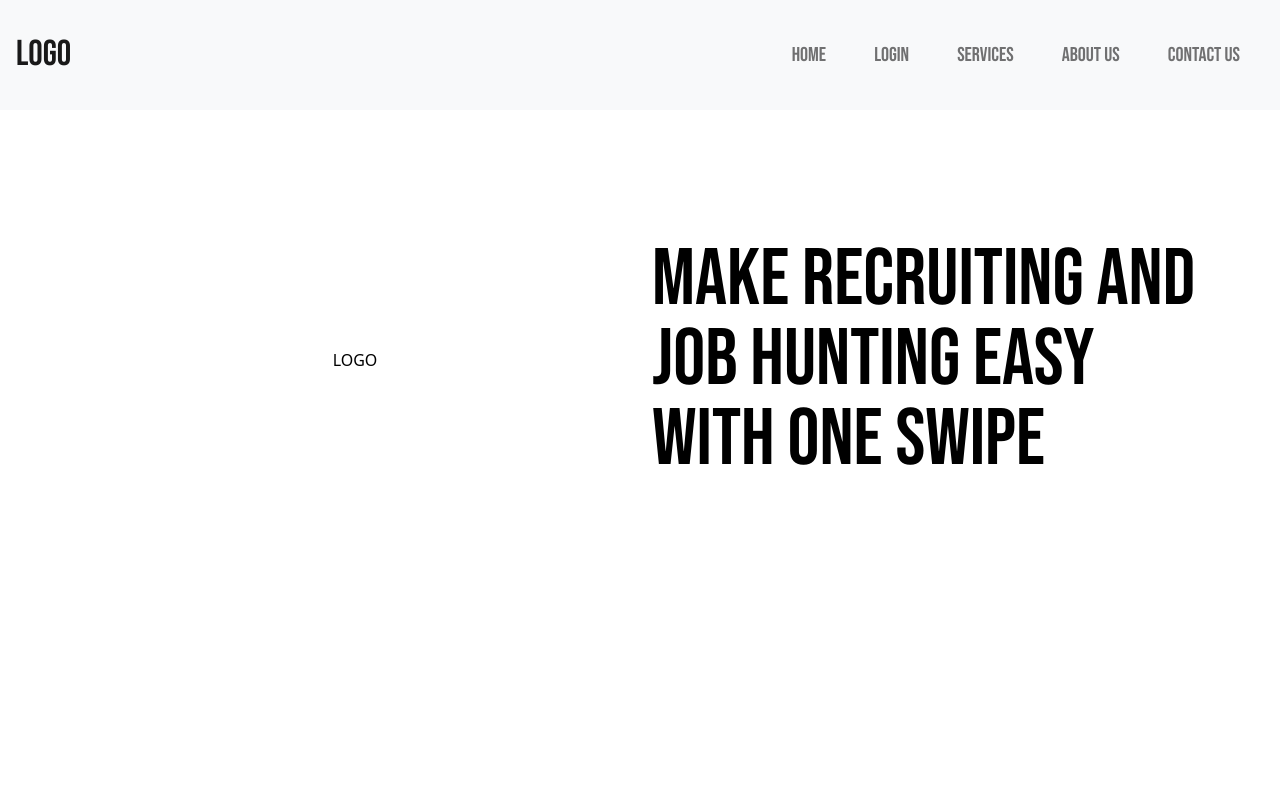
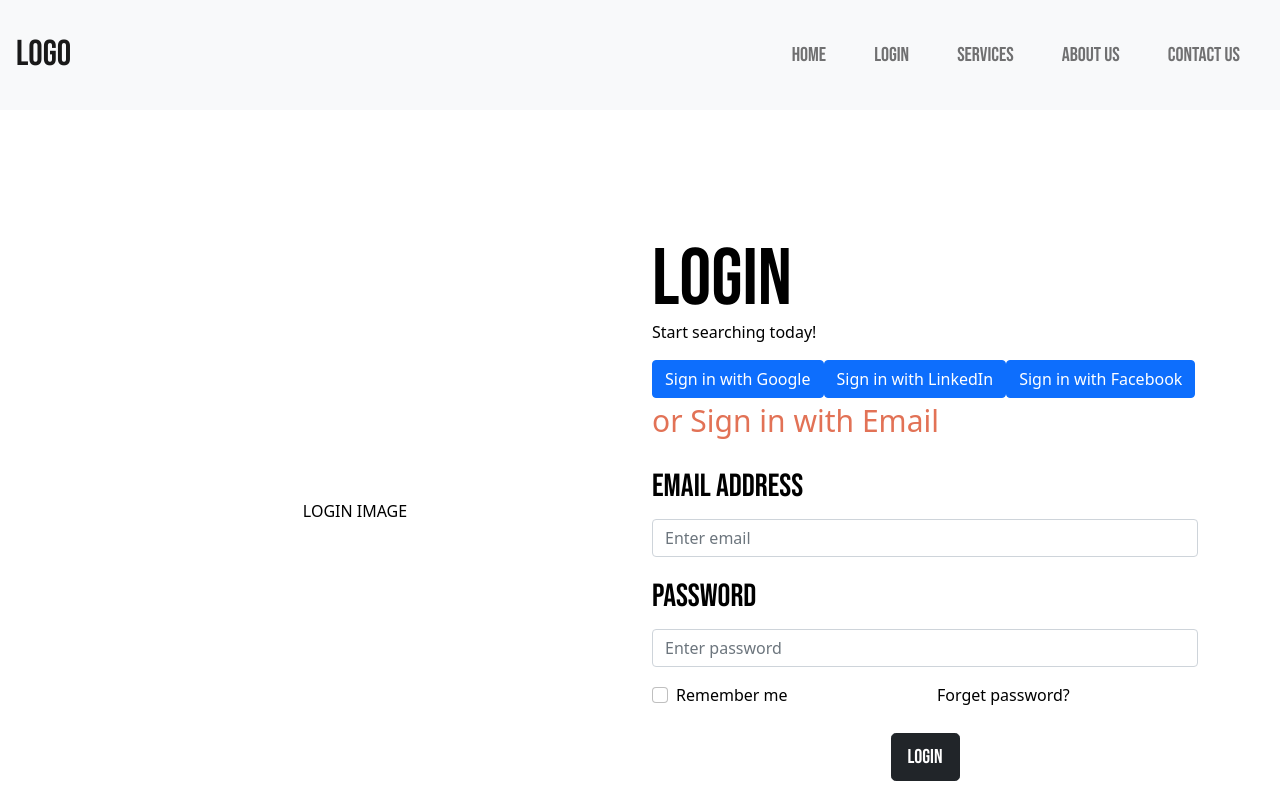
Before and after one commit to teamlumpia/swft_marketing_home, a Next.js app: page / in a window 1280 px wide. Shown: the top 800 px of the page. Built offline with nearby package versions, Linux system fonts and the light colour scheme.

Commit message:
adding login page

```diff
--- a/pages/Login.js
+++ b/pages/Login.js
@@ -1,9 +1,62 @@
 import React from 'react';
+import styles from "../styles/Home.module.scss";
+import {Button, Row, Col, Form, Container} from 'react-bootstrap';
 
 const Login = (props) => {
     return (
-        <div>
-            LOGIN
+        <div className={styles.login}>
+            <Container className="my-auto">
+                <Row>
+                    <Col xs={12} s={6} md={6} className="d-flex justify-content-center align-items-center">
+                        LOGIN IMAGE
+                    </Col>
+                    <Col xs={12} s={8} md={6}>
+                        <div className={styles.login_maintitle}>
+                            Login
+                        </div>
+                        <p>Start searching today!</p>
+                        <Button>Sign in with Google</Button>
+                        <Button>Sign in with LinkedIn</Button>
+                        <Button>Sign in with Facebook</Button>
+                        <div className={styles.login_line}>
+                            <div className={styles.login_line_text}>or Sign in with Email</div>
+                        </div>
+
+                    <Form>
+                        <Form.Group className="mb-3" controlId="formBasicEmail">
+                            <Form.Label className={styles.login_formlabel}>Email address</Form.Label>
+                            <Form.Control type="email" placeholder="Enter email" />
+                            {/* <Form.Text className="text-muted">
+                            We'll never share your email with anyone else.
+                            </Form.Text> */}
+                        </Form.Group>
+                        <Form.Group className="mb-3" controlId="formBasicEmail">
+                            <Form.Label className={styles.login_formlabel}>Password</Form.Label>
+                            <Form.Control type="password" placeholder="Enter password" />
+                        </Form.Group>
+                        <Row>
+                            <Col>
+                            <div className="form-check">
+                            <input className="form-check-input" type="checkbox" value="" id="flexCheckDefault" />
+                            <label className="form-check-label" for="flexCheckDefault">
+                                Remember me
+                            </label>
+                            </div>
+                            </Col>
+                            <Col>
+                            Forget password?
+                            </Col>
+                        </Row>
+
+                        <div className={styles.contact_sendmsg_button}>
+                            <Button className="btn btn-dark btn-lg">
+                                Login
+                            </Button>
+                        </div>
+                    </Form>
+                    </Col>
+                </Row>
+            </Container>
         </div>
     );
 }
--- a/pages/Menu.js
+++ b/pages/Menu.js
@@ -8,6 +8,7 @@ import Home from './Home';
 import About from './Aboutus';
 import Contact from './Contact';
 import Footer from './Footer';
+import Login from './Login';
 
 const Menu = (props) => {
     return (
@@ -27,6 +28,7 @@ const Menu = (props) => {
                         </Navbar.Collapse>
                 </Navbar>
             </div>
+            <div id="login"><Login /></div>
             <div id="home"><Home /></div>
             <div id="services"><Download /></div>
             <div id="howitworks"><Howitworks /></div>
--- a/styles/Home.module.scss
+++ b/styles/Home.module.scss
@@ -10,3 +10,4 @@
 @import "pages/contact";
 @import "pages/footer";
 @import "pages/pricebox";
+@import "pages/login";
--- /dev/null
+++ b/styles/pages/_login.scss
@@ -0,0 +1,32 @@
+.login {
+    // margin-top: 20vh;
+    margin-bottom: 30vh;
+    color: $primary-color;
+    padding-top: 30vh;
+
+    &_maintitle {
+        font-size: 5rem;
+        font-family: $main_font;
+        line-height: 1;
+    }
+    &_line {
+
+        &_text {
+            font-size: 30px;
+            color: #e27256;
+            padding-bottom: 20px;
+        }
+    }
+    &_formlabel {
+        font-family: $main_font;
+        font-size: 2rem;
+    }
+}
+
+
+// //FOR FONT SIZING ISSUES
+// @media ( max-width: 460px ) {
+//     .login_title {
+//         font-size: 15vw;
+//     }
+// }
```
